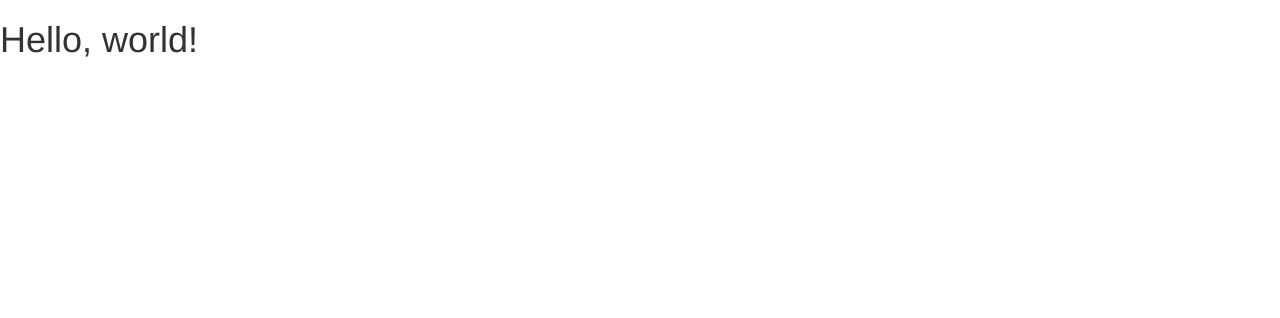
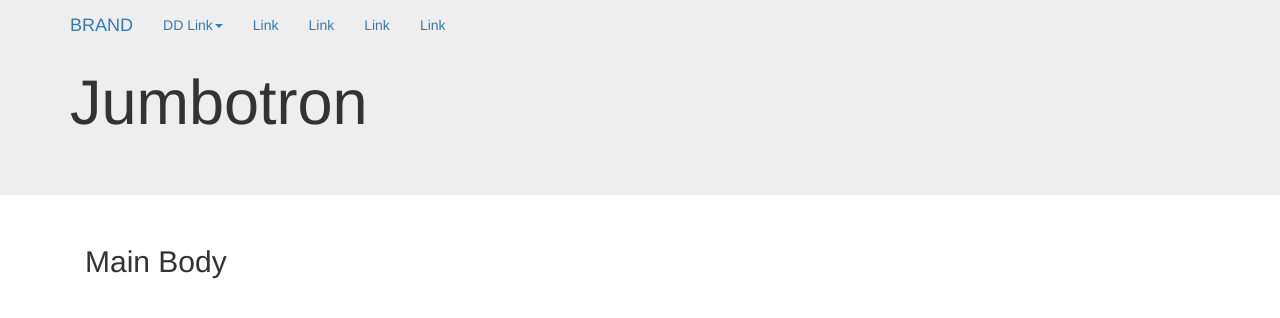
Before and after one commit to GeoHellyar/HTML5-Template, a plain HTML site: page index.html in a window 1280 px wide. Drawn offline with nearby package versions, Linux system fonts and the light colour scheme.

Commit message:
Basic Body and Header

```diff
--- a/index.html
+++ b/index.html
@@ -9,6 +9,10 @@
         <!-- Latest compiled and minified CSS -->
         <link rel="stylesheet" href="https://maxcdn.bootstrapcdn.com/bootstrap/3.2.0/css/bootstrap.min.css">
 
+        <!--iOS and Favicons-->
+        <link rel="icon" type="image/png" href="#">
+        <link rel="apple-touch-icon-precomposed" href="#" />
+
         <!-- HTML5 Shim and Respond.js IE8 support of HTML5 elements and media queries -->
         <!-- WARNING: Respond.js doesn't work if you view the page via file:// -->
         <!--[if lt IE 9]>
@@ -17,8 +21,51 @@
         <![endif]-->
     </head>
     <body>
-        <h1>Hello, world!</h1>
+        <!--Floating Navigation Bar-->
+        <nav class="navbar navbar-fixed-top" role="navigation">
+            <div class="container">
+                <div class="navbar-header">
+                    <button type="button" class="navbar-toggle" data-toggle="collapse" data-target="#navcollapse">
+                        <span class="sr-only">toggle</span>
+                        <span class="icon-bar"></span>
+                        <span class="icon-bar"></span>
+                        <span class="icon-bar"></span>
+                    </button>
+                    <a id="svgNavLogoHex" class="navbar-brand" href="#top">BRAND</a>
+                </div>
 
+                <div class="collapse navbar-collapse" id="navcollapse">
+                    <ul class="nav navbar-nav">
+                        <li class="dropdown">
+                            <a id="projects" href="index.html" class="icons text-center dropdown-toggle" data-toggle="dropdown">DD Link<b class="caret"></b></a>
+                            <ul class="dropdown-menu">
+                                <li><a href="#">Link</a></li>
+                                <li><a href="#">Link</a></li>
+                                <li><a href="#">Link</a></li>
+                                <li><a href="#">Link</a></li>
+                                <li><a href="#">Link</a></li>
+                            </ul>
+                        </li>
+                        <li><a id="linkedIn" class="icons text-center" target="_blank" href="#">Link</a></li>
+                        <li><a id="twitter" class="icons text-center" target="_blank" href="#">Link</a></li>
+                        <li><a id="facebook" class="icons text-center" target="_blank" href="#">Link</a></li>
+                        <li><a id="contactMe" class="icons text-center" href="#">Link</a></li>
+                    </ul>
+                </div>
+            </div>
+        </nav>
+<!--Header - Jumbotron-->
+        <header class="jumbotron">
+            <div class="container">
+                <h1>Jumbotron </h1>
+            </div>
+        </header>
+        <div class="container">
+            <div class="col-xs-12">
+                <h2>Main Body</h2>
+            </div>
+        </div>
+        <!--Scripts-->
         <!-- jQuery (necessary for Bootstrap's JavaScript plugins) -->
         <script src="https://ajax.googleapis.com/ajax/libs/jquery/1.11.1/jquery.min.js"></script>
         <!-- Include all compiled plugins (below), or include individual files as needed -->
```
